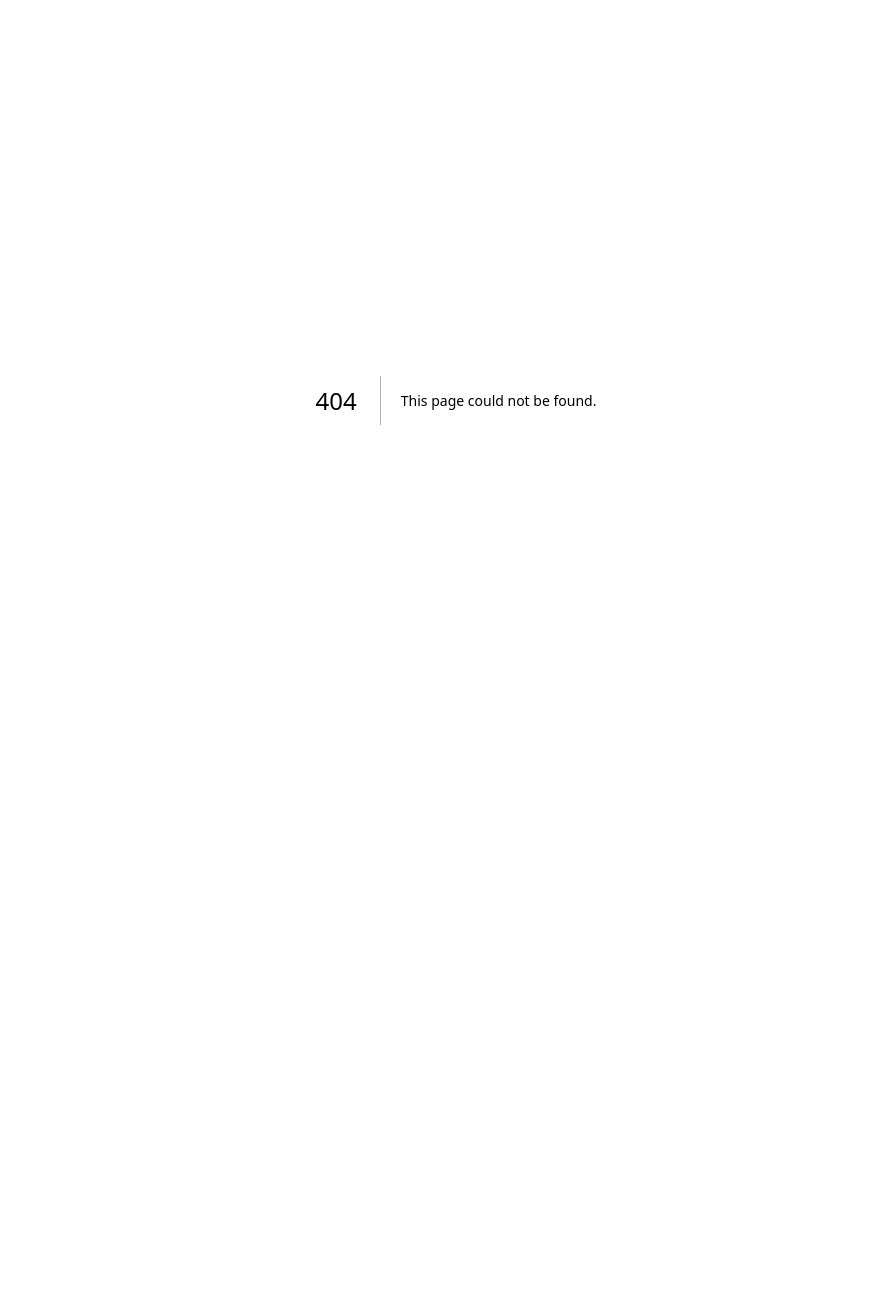
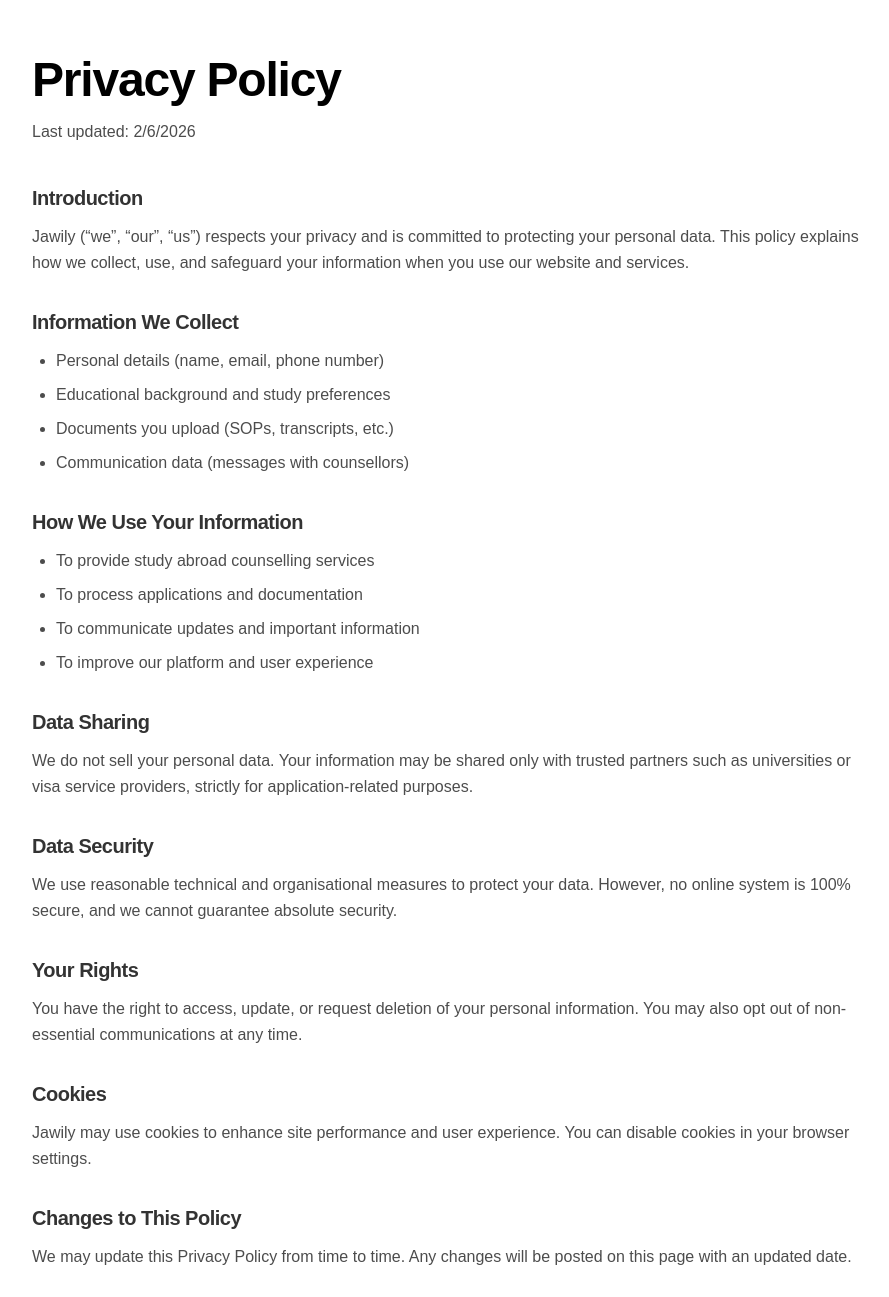
Before and after one commit to Zareedazam/jawily_edu, a Next.js app: page /privacy in a window 1280 px wide. Before the commit this address had no page. Shown: the top 1297 px of the page, without its empty margins (184-1073 px from the left). Before the commit the page ends 800 px from the top, so only its background shows below. Built offline with nearby package versions, Linux system fonts and the light colour scheme.

Commit message:
Create page.tsx

```diff
--- /dev/null
+++ b/app/privacy/page.tsx
@@ -0,0 +1,105 @@
+export default function PrivacyPage() {
+  return (
+    <div className="min-h-screen bg-white text-black">
+      <div className="mx-auto max-w-4xl px-6 py-14">
+        {/* Header */}
+        <h1 className="text-4xl md:text-5xl font-black tracking-tight">
+          Privacy Policy
+        </h1>
+        <p className="mt-4 text-black/70">
+          Last updated: {new Date().toLocaleDateString()}
+        </p>
+
+        {/* Content */}
+        <div className="mt-10 space-y-8 text-black/80 leading-relaxed">
+          <Section title="Introduction">
+            Jawily (“we”, “our”, “us”) respects your privacy and is committed to
+            protecting your personal data. This policy explains how we collect,
+            use, and safeguard your information when you use our website and
+            services.
+          </Section>
+
+          <Section title="Information We Collect">
+            <ul className="list-disc pl-6 space-y-2">
+              <li>Personal details (name, email, phone number)</li>
+              <li>Educational background and study preferences</li>
+              <li>Documents you upload (SOPs, transcripts, etc.)</li>
+              <li>Communication data (messages with counsellors)</li>
+            </ul>
+          </Section>
+
+          <Section title="How We Use Your Information">
+            <ul className="list-disc pl-6 space-y-2">
+              <li>To provide study abroad counselling services</li>
+              <li>To process applications and documentation</li>
+              <li>To communicate updates and important information</li>
+              <li>To improve our platform and user experience</li>
+            </ul>
+          </Section>
+
+          <Section title="Data Sharing">
+            We do not sell your personal data. Your information may be shared
+            only with trusted partners such as universities or visa service
+            providers, strictly for application-related purposes.
+          </Section>
+
+          <Section title="Data Security">
+            We use reasonable technical and organisational measures to protect
+            your data. However, no online system is 100% secure, and we cannot
+            guarantee absolute security.
+          </Section>
+
+          <Section title="Your Rights">
+            You have the right to access, update, or request deletion of your
+            personal information. You may also opt out of non-essential
+            communications at any time.
+          </Section>
+
+          <Section title="Cookies">
+            Jawily may use cookies to enhance site performance and user
+            experience. You can disable cookies in your browser settings.
+          </Section>
+
+          <Section title="Changes to This Policy">
+            We may update this Privacy Policy from time to time. Any changes will
+            be posted on this page with an updated date.
+          </Section>
+
+          <Section title="Contact Us">
+            If you have any questions about this Privacy Policy or how your data
+            is handled, please contact us at{" "}
+            <span className="font-semibold">support@jawily.com</span>.
+          </Section>
+        </div>
+
+        {/* Footer action */}
+        <div className="mt-14">
+          <a
+            href="/"
+            className="inline-flex px-6 py-3 rounded-full border border-black/15 font-semibold hover:border-black/30"
+          >
+            Back to Home
+          </a>
+        </div>
+      </div>
+    </div>
+  );
+}
+
+/* Helper */
+function Section({
+  title,
+  children,
+}: {
+  title: string;
+  children: React.ReactNode;
+}) {
+  return (
+    <section>
+      <h2 className="text-xl font-black tracking-tight mb-3">
+        {title}
+      </h2>
+      <div className="text-black/70">{children}</div>
+    </section>
+  );
+}
```
